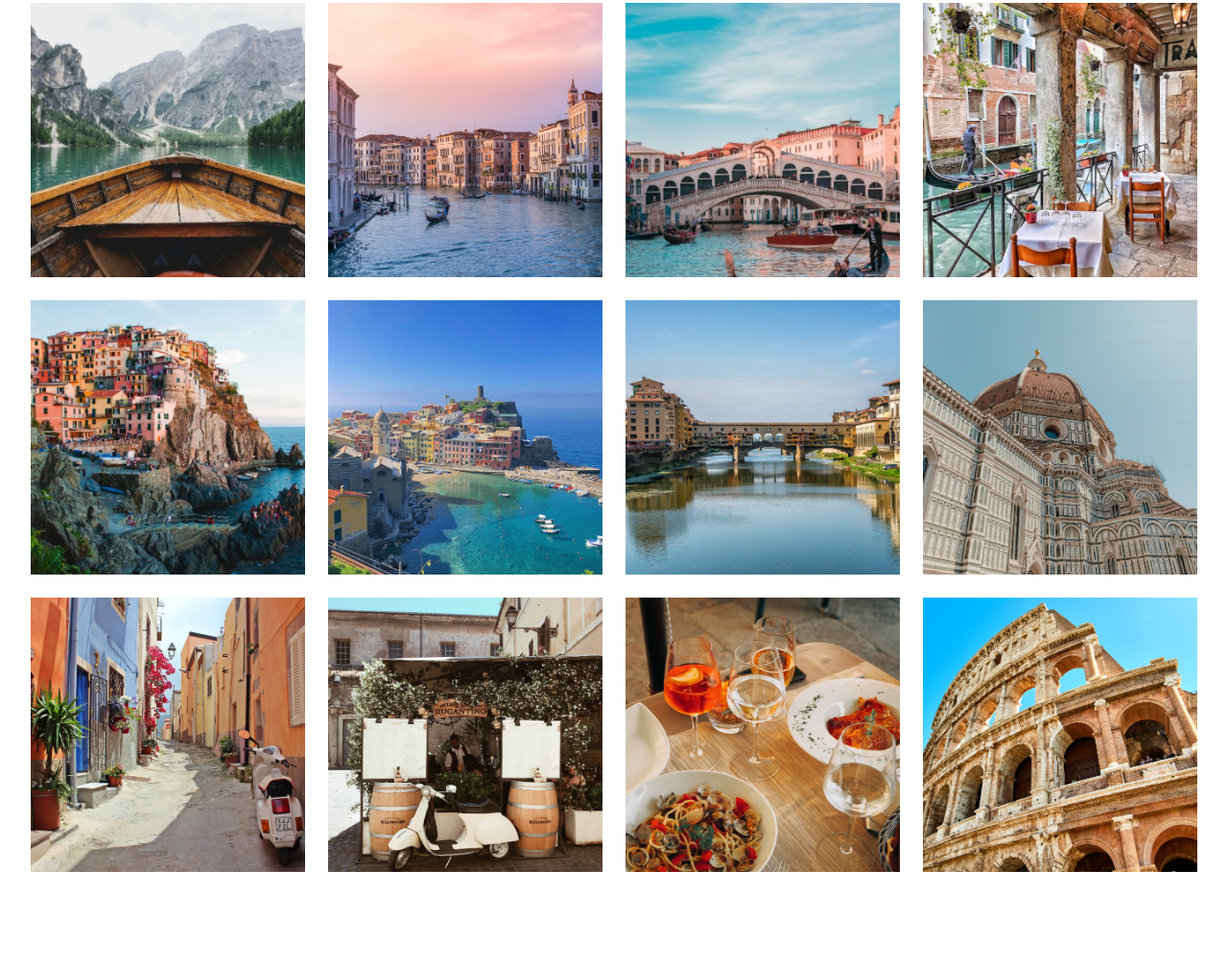
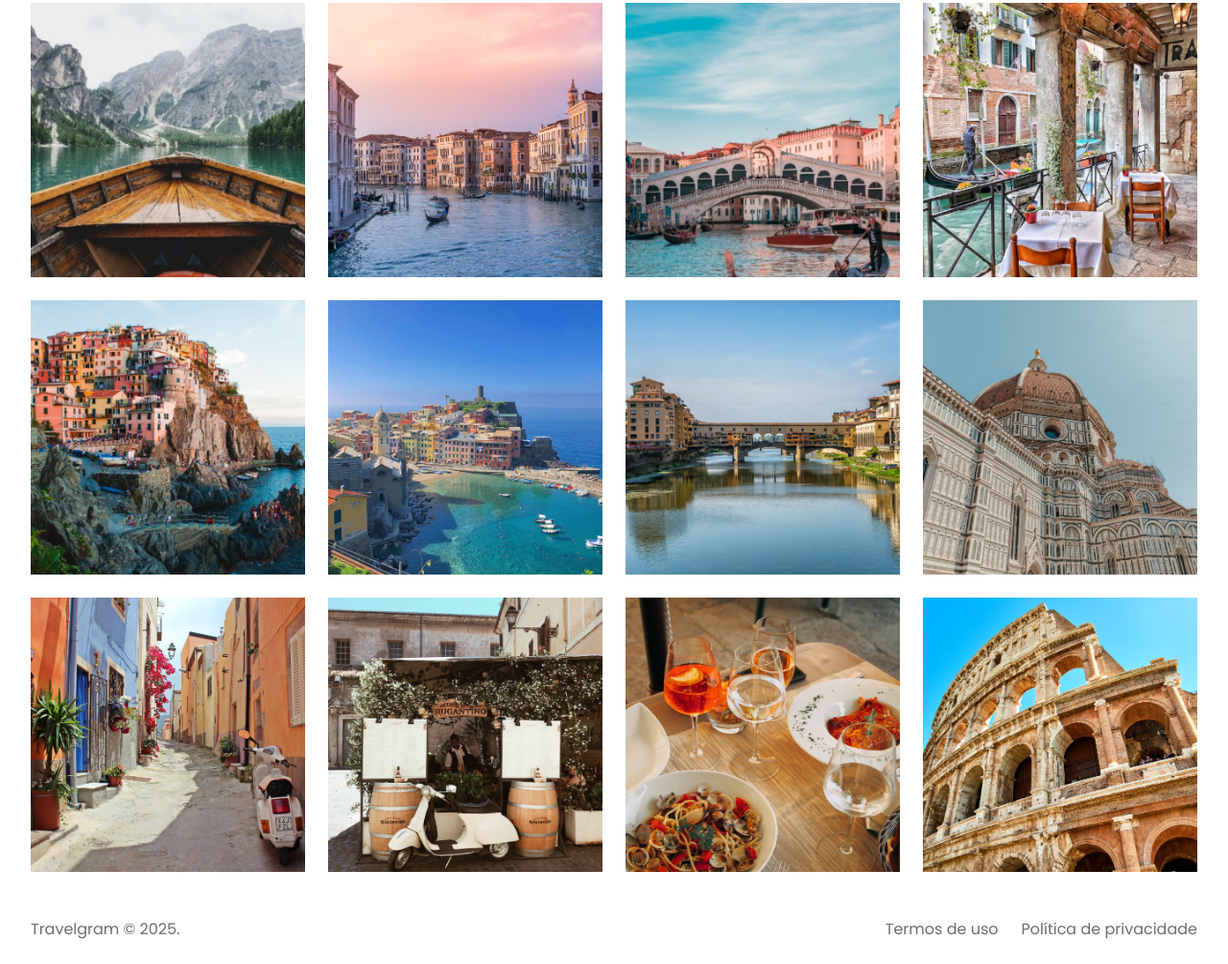
Before and after one commit to VicZambom/Perfil-de-viagens, a plain HTML site: page index.html in a window 1280 px wide. Shown: the part 357-1362 px from the top of the page at 96% size. Before the commit the page ends 1290 px from the top, so only its background shows below. Drawn offline with Linux system fonts and the light colour scheme.

Commit message:
done footer

```diff
--- a/index.html
+++ b/index.html
@@ -75,5 +75,17 @@
     <img src="assets/images/Image 11.png" alt="...">
     <img src="assets/images/Image 12.png" alt="...">
   </main>
+
+  <footer class="container">
+    <span>
+      Travelgram &copy; 2025.
+    </span>
+    <span>
+      Termos de uso
+    </span>
+    <span>
+      Política de privacidade
+    </span>
+  </footer>
 </body>
 </html>
--- /dev/null
+++ b/styles/footer.css
@@ -0,0 +1,9 @@
+footer{
+  display: flex;
+  gap: 24px;
+  padding-block: 24px;
+}
+
+footer span:nth-child(1) {
+  margin-right: auto;
+}
--- a/styles/index.css
+++ b/styles/index.css
@@ -2,3 +2,4 @@
 @import url(nav.css);
 @import url(header.css);
 @import url(main.css);
+@import url(footer.css);
```
